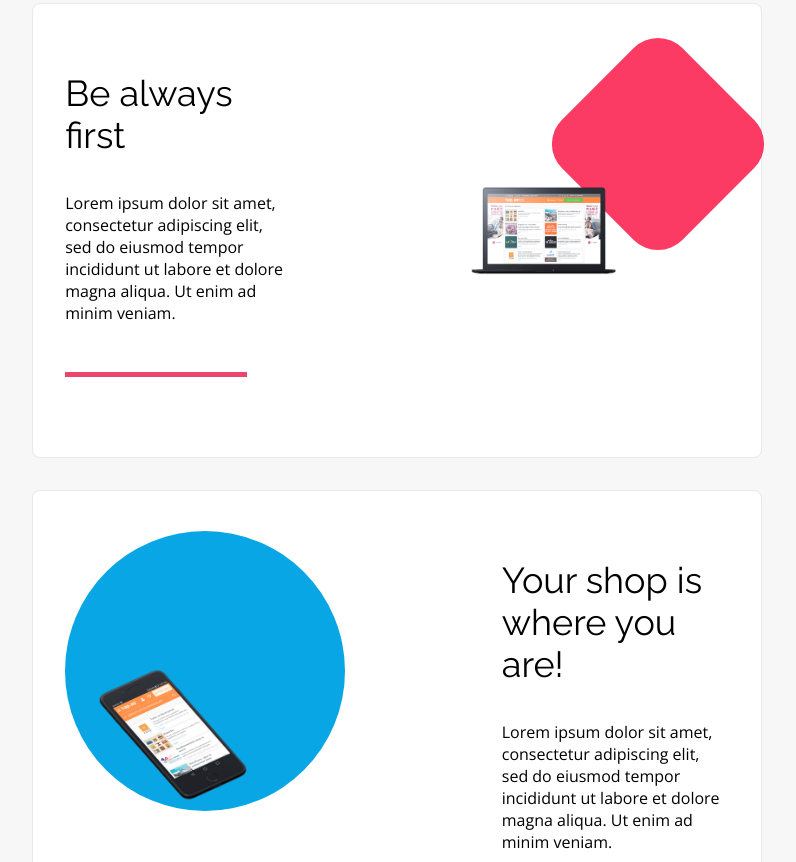
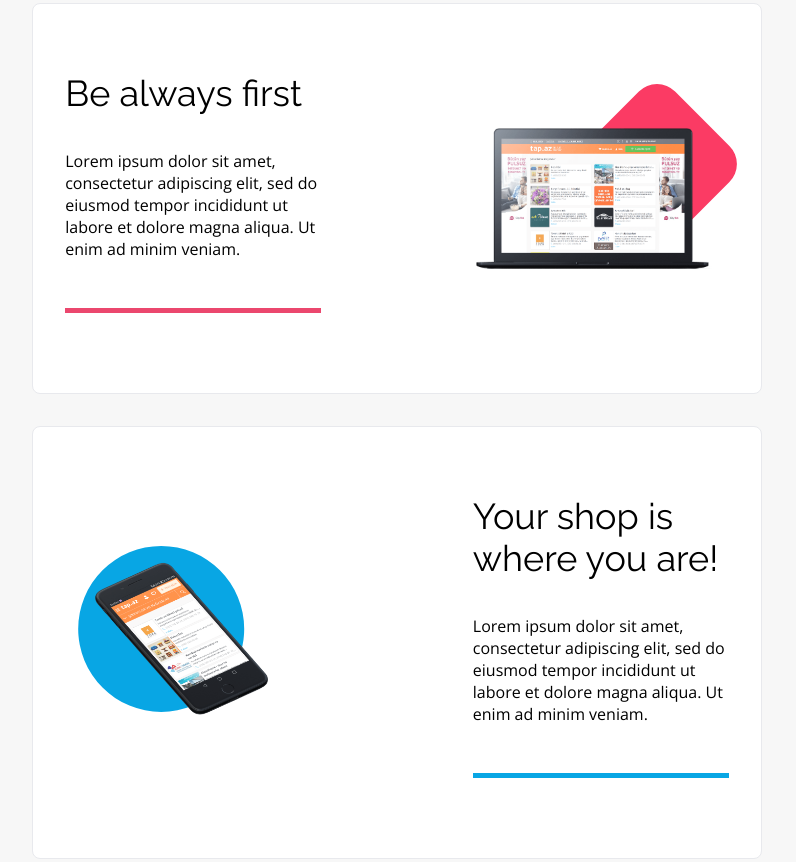
Before and after one commit to darekrcl/workshop-design, a plain HTML site: page index.html in a window 1280 px wide. Shown: the part 1397-2259 px from the top of the page, without its empty margins (243-1039 px from the left). Drawn offline with nearby package versions, Linux system fonts and the light colour scheme.

Commit message:
poprawione obrazy w sekcji benefit dodane zmienne kolorów

```diff
--- a/css/main.css
+++ b/css/main.css
@@ -3,6 +3,8 @@
 
 :root {
     --highlight-color: #08A6E4;
+    --second-color: #FB3B64;
+    --third-color: #55DFB4;
     /* --shadow-color: #07ACE629; */
 }
 
@@ -189,7 +191,7 @@ header .button:hover,
 }
 
 .statistics__article--first figure::before {
-    background-color: #FB3B64;
+    background-color: var(--second-color);
 }
 
 .statistics__article--second figure::before {
@@ -197,7 +199,7 @@ header .button:hover,
 }
 
 .statistics__article--third figure::before {
-    background-color: #55DFB4;
+    background-color: var(--third-color);
 }
 
 .statistics p {
@@ -222,7 +224,6 @@ header .button:hover,
 .benefit:nth-last-of-type(1) {
     flex-direction: row-reverse;
 }
-
 
 .benefit {
     background-color: #fff;
@@ -252,44 +253,54 @@ header .button:hover,
     display: flex;
     align-items: center;
     justify-content: flex-start;
-    position: relative;
     z-index: 10;
 }
 
-.benefit:nth-of-type(1) .benefit__figure::before {
+/* uzależniam wymiary div i obrazka od szerokości viewport, div w figure */
+.benefit div {
+    width: 20vw;
+    position: relative;
+}
+
+.benefit:nth-of-type(1) div::before {
     content: "";
     display: block;
-    background-color: #FB3B64;
+    background-color: var(--second-color);
     transform: rotate(45deg);
-    width: 170px;
-    height: 170px;
     position: absolute;
-    left: 140px;
-    top: 55px;
     border-radius: 20%;
     z-index: -5;
+    width: 10vw;
+    height: 10vw;
+    right: 0;
+    top: -2vw;
 }
 
-.benefit:nth-of-type(2) .benefit__figure::before {
+.benefit:nth-of-type(1) img {
+    width: 20vw;
+}
+
+.benefit:nth-of-type(2) div::before {
     content: "";
     display: block;
     background-color: var(--highlight-color);
     transform: rotate(45deg);
-    width: 280px;
-    height: 280px;
     position: absolute;
-    top: 40px;
     border-radius: 50%;
     z-index: -5;
+    width: 13vw;
+    height: 13vw;
+    left: 1vw;
+    top: -1vw;
 }
 
 .benefit:nth-of-type(2) img {
-    margin-left: 20px;
-    width: 70%;
+    margin-left: 1vw;
+    width: 17vw;
 }
 
 .benefit__img {
-    width: 60%;
+    width: 100%;
     display: block;
 }
 
@@ -304,7 +315,7 @@ header .button:hover,
 }
 
 .benefit__article--separate .horizontalLine {
-    border-color: #55DFB4;
+    border-color: var(--third-color);
 }
 
 .benefit__article--separate {
@@ -313,7 +324,7 @@ header .button:hover,
 }
 
 .benefit__figure--separate {
-    background-color: #55DFB4;
+    background-color: var(--third-color);
     flex-basis: 40%;
     justify-content: center;
 }
@@ -345,27 +356,27 @@ header .button:hover,
 }
 
 .pricing__article:nth-of-type(1) {
-    border-color: #FB3B64;
+    border-color: var(--second-color);
 }
 
 .pricing__article:nth-of-type(1) .pricing__price {
-    color: #FB3B64;
+    color: var(--second-color);
 }
 
 .pricing__article:nth-of-type(1) .button {
-    background-color: #FB3B64;
+    background-color: var(--second-color);
 }
 
 .pricing__article:nth-of-type(3) {
-    border-color: #55DFB4;
+    border-color: var(--third-color);
 }
 
 .pricing__article:nth-of-type(3) .pricing__price {
-    color: #55DFB4;
+    color: var(--third-color);
 }
 
 .pricing__article:nth-of-type(3) .button {
-    background-color: #55DFB4;
+    background-color: var(--third-color);
 }
 
 .pricing__article:nth-of-type(2) {
@@ -406,11 +417,10 @@ header .button:hover,
 
 .pricing__checked::before {
     content: "v";
-    /* display: inline-block; */
     font-size: 11px;
     padding: 0 .4em;
-    color: #55DFB4;
-    border: 1px solid #55DFB4;
+    color: var(--third-color);
+    border: 1px solid var(--third-color);
     border-radius: .3em;
     line-height: 0;
     margin-right: 1em;
@@ -433,7 +443,6 @@ header .button:hover,
 .questions-container>* {
     margin: 0 1em;
     flex-basis: 35%;
-
 }
 
 .questions__article h2 {
@@ -447,7 +456,6 @@ header .button:hover,
 
 .questions__contact {
     display: flex;
-    /* justify-content: space-around; */
 }
 
 .questions__contact>* {
@@ -470,7 +478,6 @@ header .button:hover,
 }
 
 .questions__form * {
-    /* display: block; */
     width: 100%;
 }
 
--- a/index.html
+++ b/index.html
@@ -63,26 +63,34 @@
             <section class="benefit">
                 <article class="benefit__article">
                     <h2 class="font-raleway benefit__title">Be always first</h2>
-                    <p >Lorem ipsum dolor sit amet, consectetur adipiscing elit, sed do eiusmod tempor incididunt ut labore et dolore magna aliqua. Ut enim ad minim veniam.</p>
-                    <div class= "horizontalLine"></div>
+                    <p>Lorem ipsum dolor sit amet, consectetur adipiscing elit, sed do eiusmod tempor incididunt ut
+                        labore et dolore magna aliqua. Ut enim ad minim veniam.</p>
+                    <div class="horizontalLine"></div>
                 </article>
-                <figure class="benefit__figure"><img class="benefit__img" src="assets/Macbook.png" alt=""></figure>
+                <figure class="benefit__figure">
+                    <div><img class="benefit__img" src="assets/Macbook.png" alt=""></div>
+                </figure>
             </section>
             <section class="benefit">
                 <article class="benefit__article">
                     <h2 class="font-raleway benefit__title">Your shop is where you are!</h2>
-                    <p >Lorem ipsum dolor sit amet, consectetur adipiscing elit, sed do eiusmod tempor incididunt ut labore et dolore magna aliqua. Ut enim ad minim veniam.</p>
-                    <div class= "horizontalLine"></div>
+                    <p>Lorem ipsum dolor sit amet, consectetur adipiscing elit, sed do eiusmod tempor incididunt ut
+                        labore et dolore magna aliqua. Ut enim ad minim veniam.</p>
+                    <div class="horizontalLine"></div>
                 </article>
-                <figure class="benefit__figure"><img class="benefit__img" src="assets/iPhone.png" alt="iPhone"></figure>
+                <figure class="benefit__figure">
+                    <div><img class="benefit__img" src="assets/iPhone.png" alt="iPhone"></div>
+                </figure>
             </section>
 
             <article class="benefit__article benefit__article--separate">
                 <h2 class="font-raleway benefit__title">Increase recognition your brand!</h2>
-                <p >Lorem ipsum dolor sit amet, consectetur adipiscing elit, sed do eiusmod tempor incididunt ut labore et dolore magna aliqua. Ut enim ad minim veniam.</p>
-                <div class= "horizontalLine"></div>
+                <p>Lorem ipsum dolor sit amet, consectetur adipiscing elit, sed do eiusmod tempor incididunt ut labore
+                    et dolore magna aliqua. Ut enim ad minim veniam.</p>
+                <div class="horizontalLine"></div>
             </article>
-            <figure class="benefit__figure benefit__figure--separate"><img class="benefit__img" src="assets/Trumpet.png" alt="Trumpet"></figure>
+            <figure class="benefit__figure benefit__figure--separate"><img class="benefit__img" src="assets/Trumpet.png"
+                    alt="Trumpet"></figure>
         </div>
     </section>
     <!-- section pricing -->
```
Lines whose indentation alone changed are shown as unchanged.
